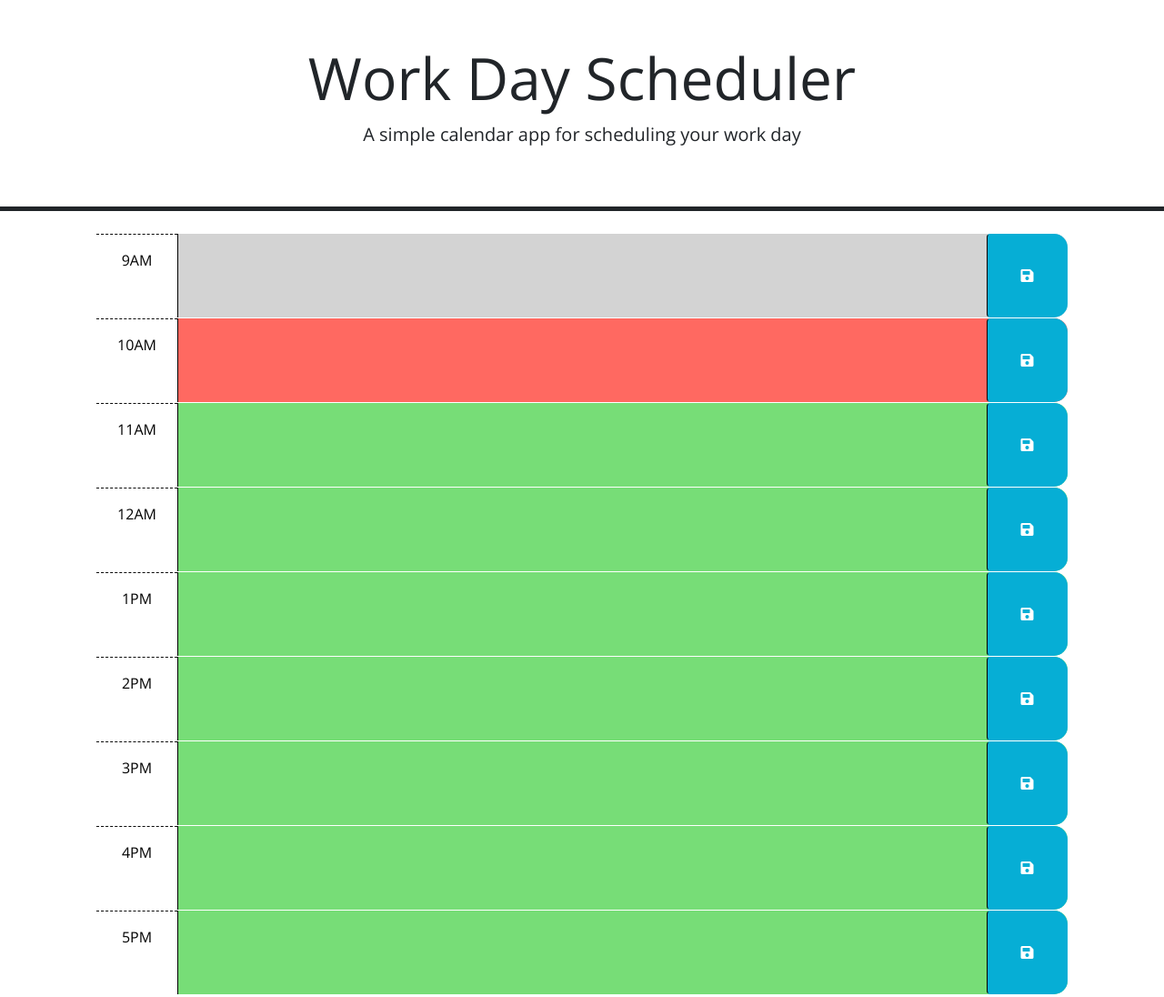
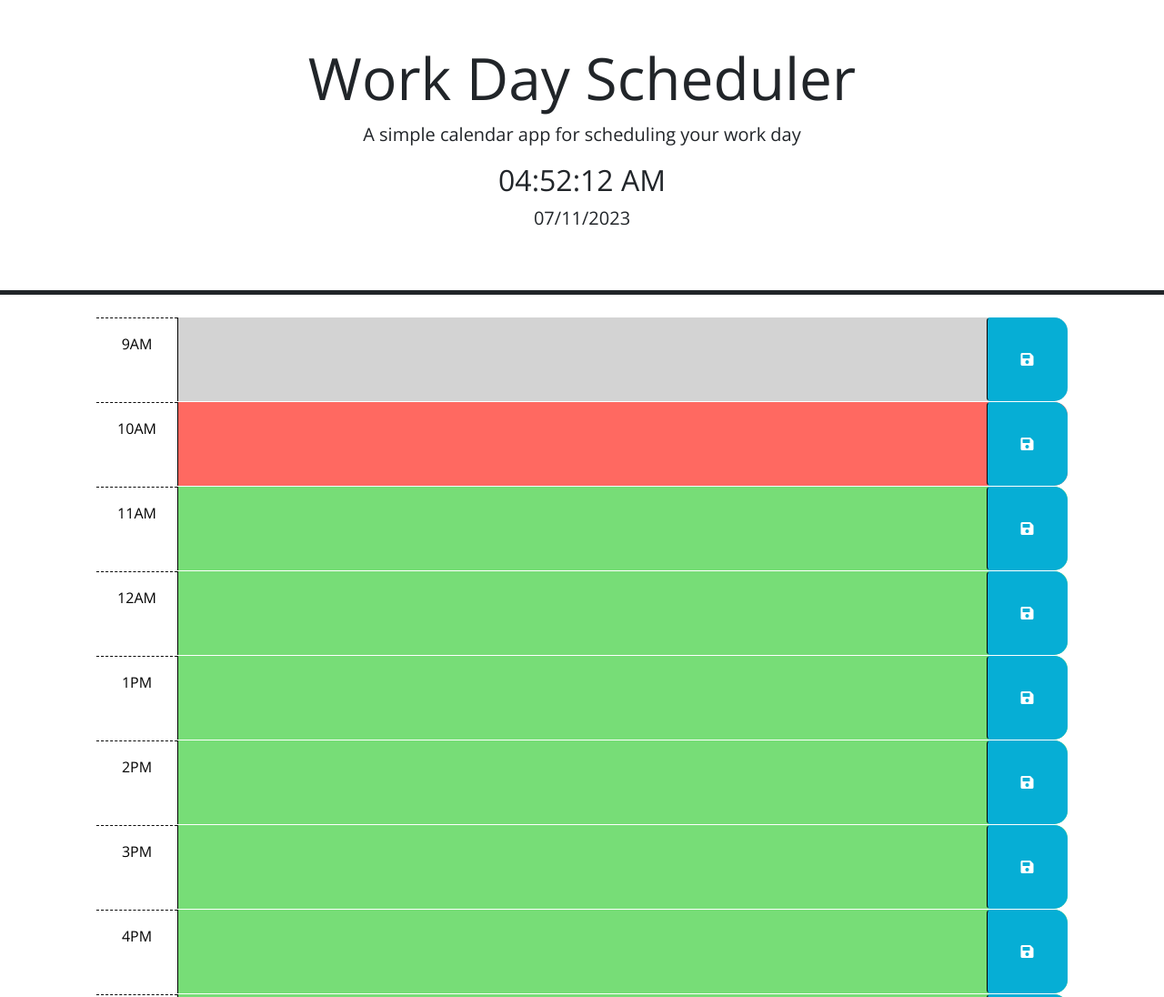
Before and after one commit to Travis3214/Workday-Scheduler, a plain HTML site: page index.html in a window 1280 px wide. Shown: the top 1096 px of the page at 91% size. Drawn offline with nearby package versions, Linux system fonts and the light colour scheme.

Commit message:
added function to get time and date on page

```diff
--- a/assets/js/script.js
+++ b/assets/js/script.js
@@ -2,10 +2,28 @@
 // the code isn't run until the browser has finished rendering all the elements
 // in the html.
 
-const currentTime =  dayjs();
-console.log(currentTime.format("MM/DD/YYYY h:mm A"));
+
+
+
+
+
 
 $(document).ready(function () {
+
+// This is a function to get todays current time and date on the page //
+function today(){
+
+const currentTime =  dayjs().format('hh:mm:ss A');
+const time = $('#currentTime');
+const date =$('#currentDate');
+const currentDate = dayjs().format('MM/DD/YYYY');
+date.text(currentDate);
+time.text(currentTime);
+setInterval(today,1000);
+
+
+}
+today();
 
 
 });
--- a/index.html
+++ b/index.html
@@ -26,7 +26,8 @@
     <header class="p-5 mb-4 border-5 border-bottom border-dark text-center">
       <h1 class="display-3">Work Day Scheduler</h1>
       <p class="lead">A simple calendar app for scheduling your work day</p>
-      <p id="currentDay" class="lead"></p>
+      <h2 id="currentTime"></h2>
+      <p id="currentDate" class="lead"></p>
     </header>
     <div class="container-lg px-5">
       <!-- Use class for "past", "present", and "future" to apply styles to the
```
